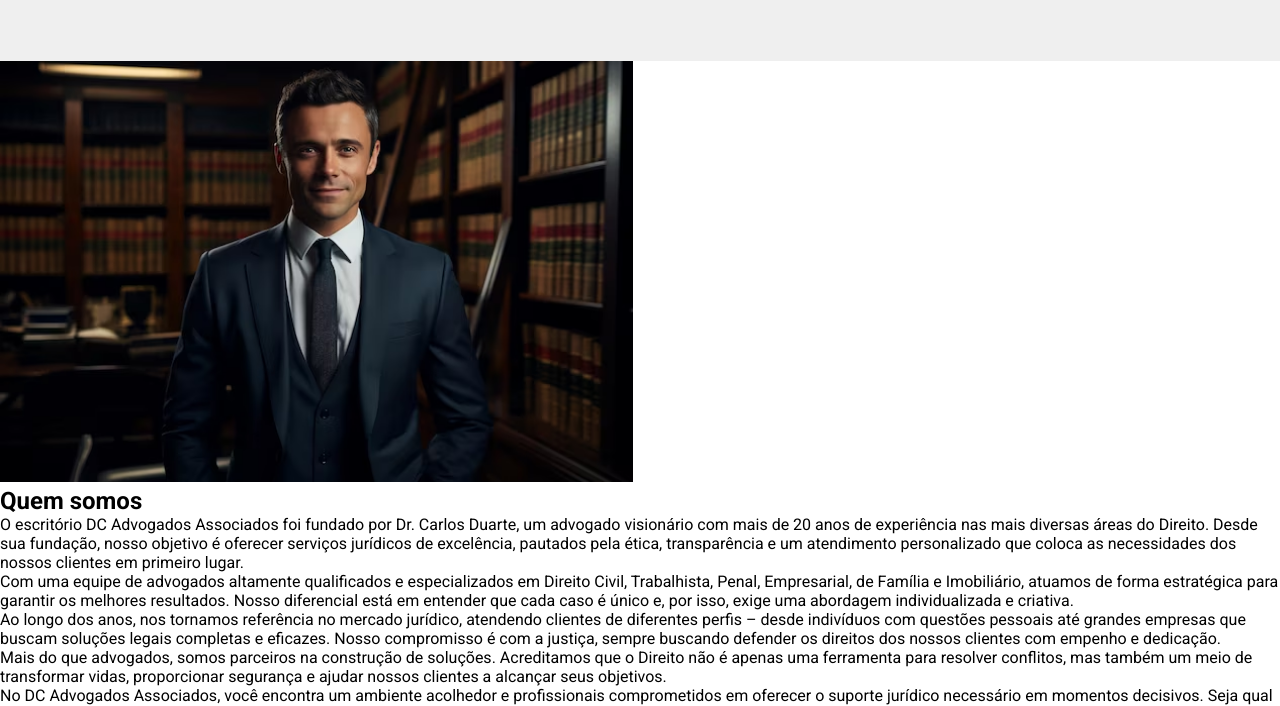
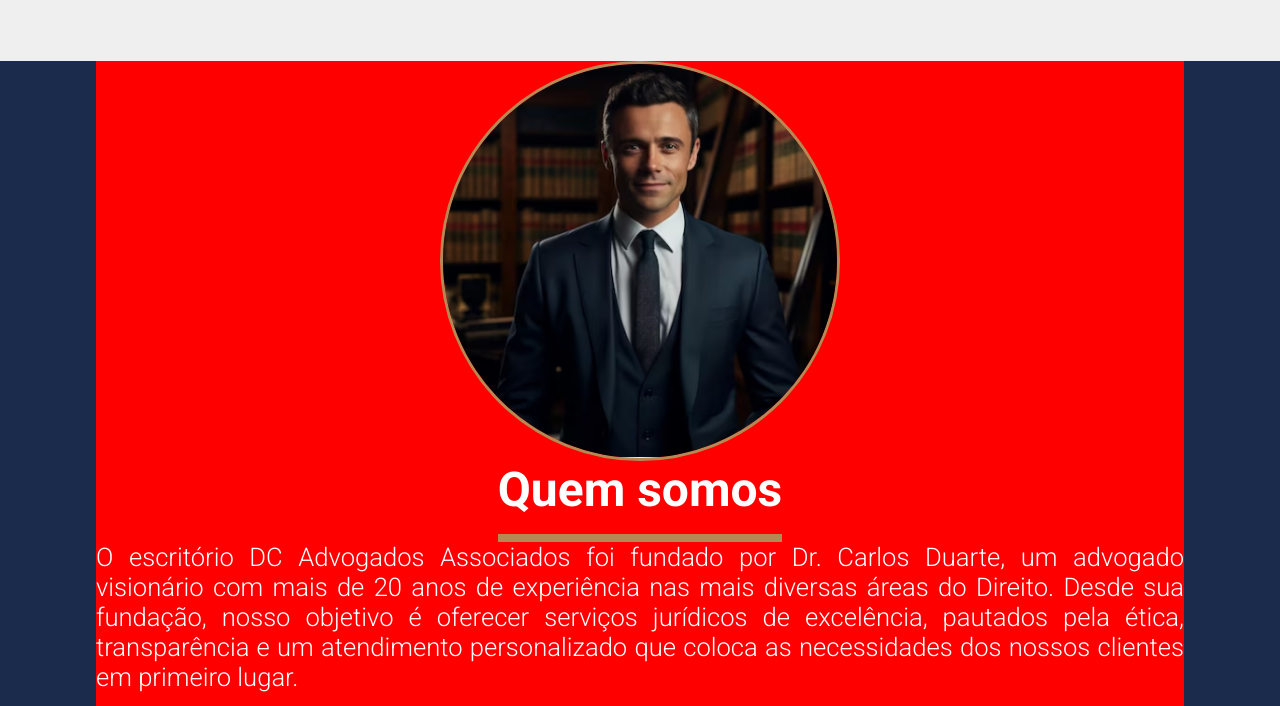
Before and after one commit to rodrigoamb/fs-04-dc-bez-m, a plain HTML site: page index.html in a window 1280 px wide. Shown: the part 2146-2852 px from the top of the page. Drawn offline with Linux system fonts and the light colour scheme.

Commit message:
quem somos em andamento

```diff
--- a/styles.css
+++ b/styles.css
@@ -177,3 +177,48 @@ body {
 .card-especialidades img {
   width: 4.37rem;
 }
+
+/* quem somos */
+
+.container-section-quem-somos {
+  background-color: #1a2b4b;
+  display: flex;
+  justify-content: center;
+}
+
+.container-div-quem-somos {
+  background-color: red;
+  width: 85%;
+  display: flex;
+  flex-direction: column;
+  align-items: center;
+}
+
+.container-div-quem-somos img {
+  width: 25rem;
+  height: 25rem;
+  object-fit: cover;
+  border-radius: 100%;
+  border: 0.2rem solid #b68954;
+}
+
+.container-div-quem-somos h2 {
+  font-size: 3rem;
+  color: white;
+  border-bottom: 0.5rem solid #b68954;
+  padding-bottom: 1rem;
+}
+
+.container-div-paragrafos-quem-somos {
+  display: flex;
+  flex-direction: column;
+  gap: 2rem;
+  font-size: 1.6rem;
+  color: white;
+  text-align: justify;
+  font-weight: 300;
+}
+
+#ultimo-paragrafo-quem-somos {
+  font-weight: bold;
+}
```
